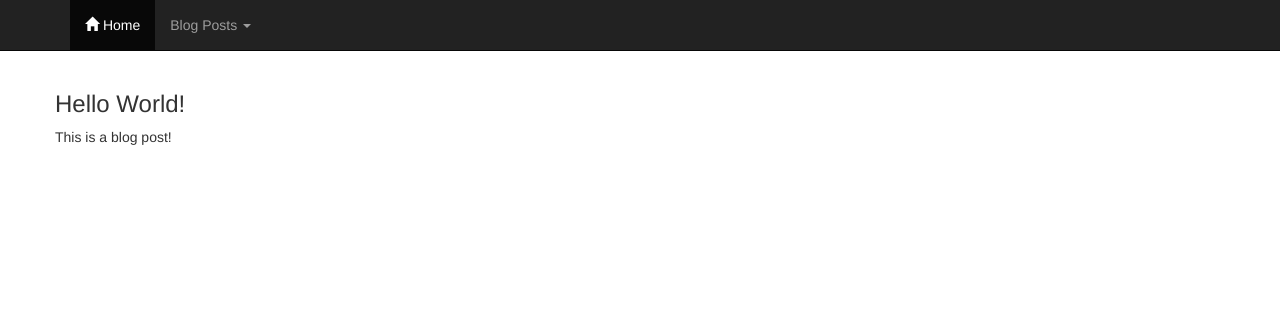
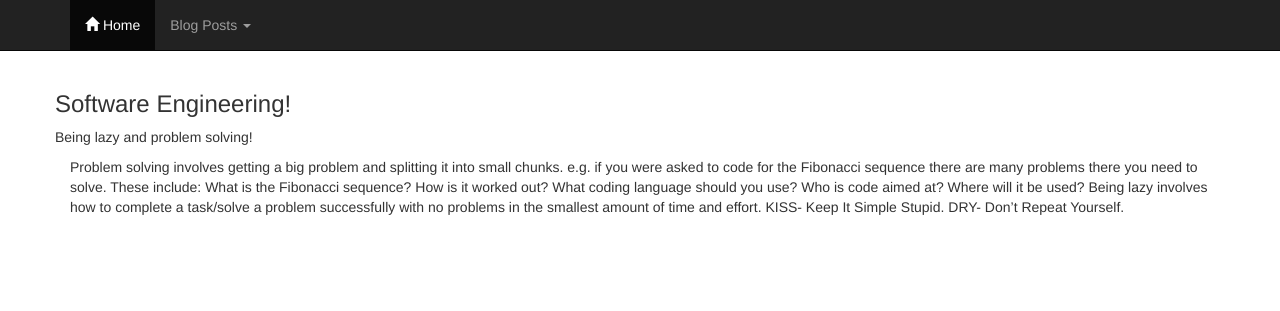
Before and after one commit to MerinShibu/my-blog, a PHP site: template web/views/posts/hello_world.twig in a window 1280 px wide. Shown: the top 311 px of the page. Run offline with PHP 8.4, Linux system fonts and the light colour scheme; the template is opened without the code that fills it, so the values that code supplies are empty; some libraries are stand-ins or nearby versions.

Commit message:
Update hello_world.twig

```diff
--- a/web/views/posts/hello_world.twig
+++ b/web/views/posts/hello_world.twig
@@ -3,9 +3,17 @@
 {% block content %}
 <div class="container">
     <div class="row">
-        <h3>Hello World!</h3>
-        <p>This is a blog post!</p>
-    </div>
-  </div>
+        <h3>Software Engineering!</h3>
+        <p>Being lazy and problem solving!</p>
+    </div> Problem solving involves getting a big problem and splitting it into small chunks. e.g. if you were asked to code for the Fibonacci sequence there are many problems there you need to solve. These include:
+What is the Fibonacci sequence?
+How is it worked out?
+What coding language should you use?
+Who is code aimed at?
+Where will it be used?
+
+
+
+Being lazy involves how to complete a task/solve a problem successfully with no problems in the smallest amount of time and effort. KISS- Keep It Simple Stupid. DRY- Don’t Repeat Yourself. </div>
 </div>
 {% endblock %}
```
